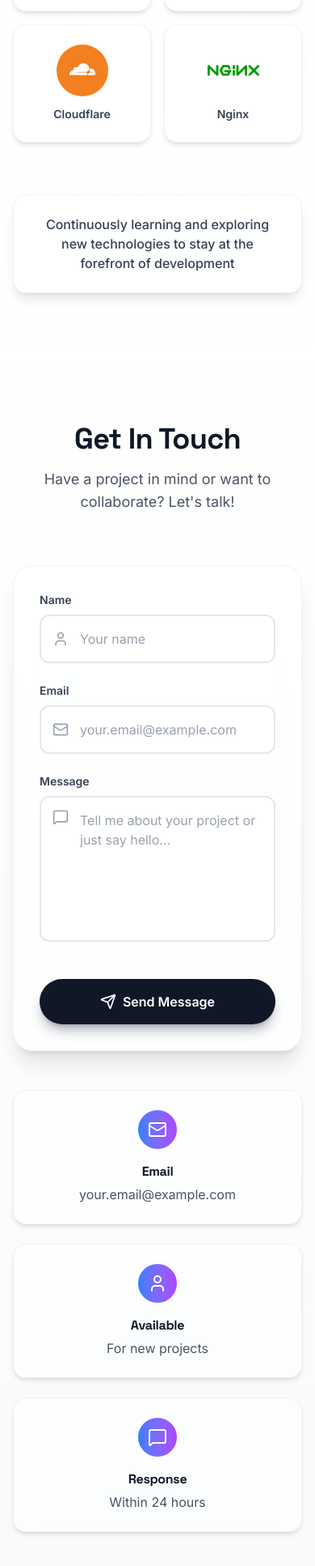
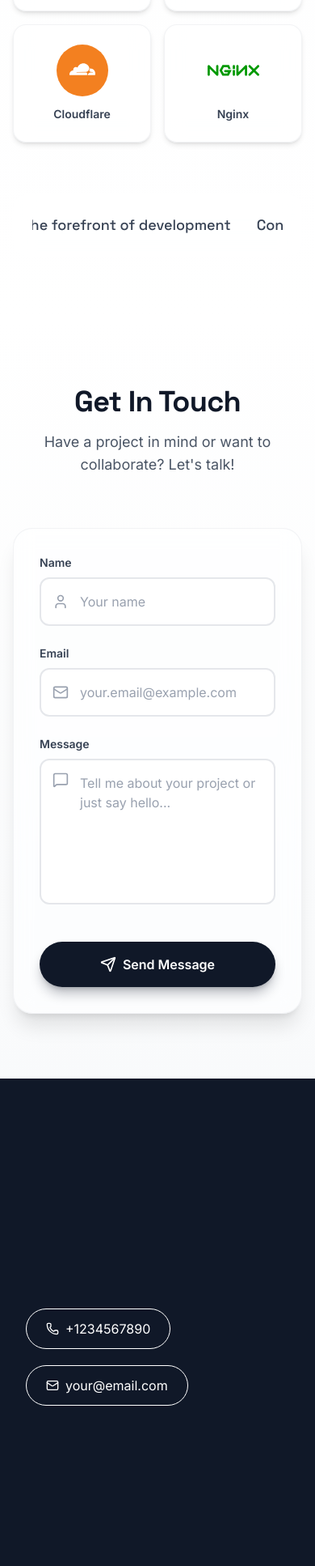
Before and after one commit to thebilalkhokhar/Bilal-Portfolio-2025, a Next.js app: page / in a window 390 px wide. Shown: the part 6719-8653 px from the top of the page at 81% size. Built offline with nearby package versions, Linux system fonts and the light colour scheme.

Commit message:
some fixes

```diff
--- a/app/components/contact-section.tsx
+++ b/app/components/contact-section.tsx
@@ -228,65 +228,7 @@ export default function ContactSection() {
           <div className="absolute -bottom-4 -left-4 w-32 h-32 bg-gradient-to-br from-purple-400 to-pink-400 rounded-full blur-3xl opacity-20 -z-10" />
         </motion.div>
 
-        {/* Contact Info */}
-        <motion.div
-          initial={{ opacity: 0, y: 20 }}
-          whileInView={{ opacity: 1, y: 0 }}
-          viewport={{ once: true }}
-          transition={{ duration: 0.6, delay: 0.3 }}
-          className="mt-12 grid md:grid-cols-3 gap-6"
-        >
-          {[
-            {
-              icon: Mail,
-              title: "Email",
-              value: "your.email@example.com",
-              href: "mailto:your.email@example.com",
-            },
-            {
-              icon: User,
-              title: "Available",
-              value: "For new projects",
-              href: null,
-            },
-            {
-              icon: MessageSquare,
-              title: "Response",
-              value: "Within 24 hours",
-              href: null,
-            },
-          ].map((item, index) => (
-            <motion.div
-              key={item.title}
-              initial={{ opacity: 0, y: 20 }}
-              whileInView={{ opacity: 1, y: 0 }}
-              viewport={{ once: true }}
-              transition={{ duration: 0.4, delay: 0.4 + index * 0.1 }}
-              whileHover={{ scale: 1.05, y: -4 }}
-              className="text-center p-6 rounded-2xl bg-white/50 backdrop-blur-md border border-gray-200/50 shadow-md hover:shadow-lg transition-all duration-300"
-              style={{
-                background: "rgba(255, 255, 255, 0.5)",
-                backdropFilter: "blur(12px) saturate(180%)",
-                WebkitBackdropFilter: "blur(12px) saturate(180%)",
-              }}
-            >
-              <div className="inline-flex items-center justify-center w-12 h-12 rounded-full bg-gradient-to-r from-blue-500 to-purple-500 mb-4">
-                <item.icon className="w-6 h-6 text-white" />
-              </div>
-              <h3 className="font-semibold text-gray-900 mb-1">{item.title}</h3>
-              {item.href ? (
-                <a
-                  href={item.href}
-                  className="text-gray-600 hover:text-blue-600 transition-colors"
-                >
-                  {item.value}
-                </a>
-              ) : (
-                <p className="text-gray-600">{item.value}</p>
-              )}
-            </motion.div>
-          ))}
-        </motion.div>
+
       </div>
     </section>
   );
--- a/app/components/footer.tsx
+++ b/app/components/footer.tsx
@@ -90,30 +90,6 @@ export default function Footer() {
     );
   }, []);
 
-  useEffect(() => {
-    if (!footerRef.current) return;
-
-    gsap.to(".footer-curve", {
-      scrollTrigger: {
-        trigger: footerRef.current,
-        start: "top 75%",
-        end: "bottom 40%",
-        scrub: 1.5,
-      },
-      scaleY: 0,
-      duration: 2,
-    });
-
-    gsap.to(".footer-circle", {
-      scrollTrigger: {
-        trigger: footerRef.current,
-        start: "top 80%",
-        end: "90% center",
-        scrub: 1.5,
-      },
-      boxShadow: 0,
-    });
-  }, []);
 
   const name = "BILAL";
 
@@ -159,16 +135,6 @@ export default function Footer() {
 
   return (
     <div ref={footerRef} className="footer-section relative overflow-hidden z-[30] bg-gray-900">
-      {/* Curve */}
-      <div className="w-[120%] footer-curve absolute left-[50%] -top-[7rem] transform translate-x-[-50%] lg:h-[30px] h-[15px] z-50">
-        <div
-          style={{
-            boxShadow: "0px 60px 50px rgba(0,0,0,0.748)",
-          }}
-          className="footer-circle absolute right-[-10%] rounded-[50%] h-[1555%] w-[120%] bg-gray-900"
-        />
-      </div>
-
       <div className="h-[80vh] z-30 lg:h-[100vh] flex flex-col justify-between text-white lg:pt-24 pt-8 px-4 lg:px-8 relative bg-gray-900">
         <div className="flex flex-col lg:flex-row justify-between w-full">
           <div className="flex justify-between">
@@ -184,8 +150,8 @@ export default function Footer() {
                       <div key={linkIndex} className="overflow-hidden">
                         <Link
                           href={linkItem.link}
-                          target={linkItem?.isSocial ? "_blank" : undefined}
-                          rel={linkItem?.isSocial ? "noopener noreferrer" : undefined}
+                          target={"isSocial" in linkItem && linkItem.isSocial ? "_blank" : undefined}
+                          rel={"isSocial" in linkItem && linkItem.isSocial ? "noopener noreferrer" : undefined}
                         >
                           <h1 className="footer-text text-[0.95rem] cursor-pointer hover:text-gray-400 text-gray-300">
                             <FlipLink>{linkItem.text}</FlipLink>
--- a/app/components/skills-section.tsx
+++ b/app/components/skills-section.tsx
@@ -1,6 +1,7 @@
 "use client";
 
 import { motion } from "framer-motion";
+import { ArrowRight } from "lucide-react";
 import Image from "next/image";
 
 const skills = [
@@ -130,9 +131,9 @@ export default function SkillsSection() {
                         }}
                       >
                         {/* Hover Glow Effect */}
-                        <div
+                        {/* <div
                           className={`absolute inset-0 bg-gradient-to-br ${category.color} opacity-0 group-hover:opacity-10 rounded-2xl transition-opacity duration-300`}
-                        />
+                        /> */}
 
                         {/* Icon Container */}
                         <div className="relative z-10 flex flex-col items-center gap-3">
@@ -164,25 +165,52 @@ export default function SkillsSection() {
           })}
         </div>
 
-        {/* Additional Info */}
+        {/* Infinite Slider */}
         <motion.div
           initial={{ opacity: 0, y: 20 }}
           whileInView={{ opacity: 1, y: 0 }}
           viewport={{ once: true }}
           transition={{ duration: 0.6, delay: 0.4 }}
-          className="mt-16 text-center"
+          className="mt-16 overflow-hidden"
         >
           <div
-            className="inline-block rounded-2xl p-6 bg-white/50 backdrop-blur-md border border-gray-200/50 shadow-lg"
+            className="rounded-2xl p-6 bg-white/50 backdrop-blur-md "
             style={{
               background: "rgba(255, 255, 255, 0.5)",
               backdropFilter: "blur(12px) saturate(180%)",
               WebkitBackdropFilter: "blur(12px) saturate(180%)",
             }}
           >
-            <p className="text-gray-700 font-medium">
-              Continuously learning and exploring new technologies to stay at the forefront of development
-            </p>
+            <div className="relative overflow-hidden">
+              <div className="flex animate-infinite-scroll whitespace-nowrap">
+                {/* First set */}
+                <div className="flex items-center gap-8">
+                  {[...Array(3)].map((_, i) => (
+                    <span
+                      key={`first-${i}`}
+                      className="text-gray-700 font-medium text-lg flex items-center gap-2"
+                      style={{ fontFamily: "var(--font-space-grotesk)" }}
+                    >
+                      Continuously learning and exploring new technologies to stay at the forefront of development
+                      {/* <ArrowRight className="w-5 h-5 text-gray-500" /> */}
+                    </span>
+                  ))}
+                </div>
+                {/* Duplicate set for seamless loop */}
+                <div className="flex items-center gap-8 ml-8">
+                  {[...Array(3)].map((_, i) => (
+                    <span
+                      key={`second-${i}`}
+                      className="text-gray-700 font-medium text-lg flex items-center gap-2"
+                      style={{ fontFamily: "var(--font-space-grotesk)" }}
+                    >
+                      Continuously learning and exploring new technologies to stay at the forefront of development
+                      {/* <ArrowRight className="w-5 h-5 text-gray-500" /> */}
+                    </span>
+                  ))}
+                </div>
+              </div>
+            </div>
           </div>
         </motion.div>
       </div>
--- a/app/globals.css
+++ b/app/globals.css
@@ -1,16 +1,12 @@
+@import url('https://fonts.googleapis.com/css2?family=Inter:wght@300;400;500;600;700;800;900&family=Space+Grotesk:wght@300;400;500;600;700&display=swap');
 @import "tailwindcss";
 
 :root {
-  --background: 0 0% 100%;
-  --foreground: 222.2 84% 4.9%;
+  --font-inter: 'Inter', sans-serif;
+  --font-space-grotesk: 'Space Grotesk', sans-serif;
 }
 
-.dark {
-  --background: 222.2 84% 4.9%;
-  --foreground: 210 40% 98%;
-}
-
- *,
+*,
 *::before,
 *::after {
   box-sizing: border-box;
@@ -51,10 +47,18 @@ h1, h2, h3, h4, h5, h6 {
   background: #555;
 }
 
-.dark ::-webkit-scrollbar-thumb {
-  background: #555;
+/* Infinite Scroll Animation */
+@keyframes infinite-scroll {
+  0% {
+    transform: translateX(0);
+  }
+  100% {
+    transform: translateX(-50%);
+  }
 }
 
-.dark ::-webkit-scrollbar-thumb:hover {
-  background: #777;
+.animate-infinite-scroll {
+  animation: infinite-scroll 30s linear infinite;
+  display: flex;
+  width: fit-content;
 }
```
